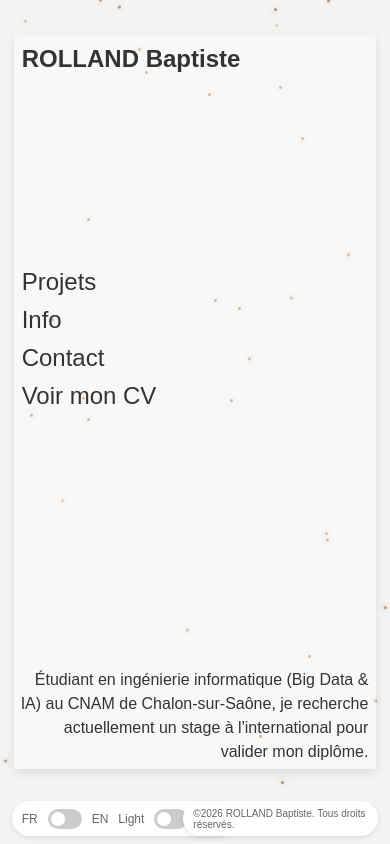
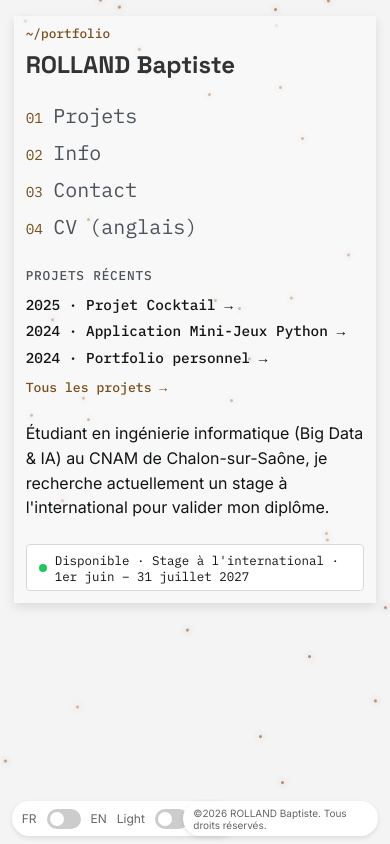
Before and after one commit to OIILury/portfolio, a plain HTML site: page index.html in a window 390 px wide. Drawn offline with Linux system fonts and the light colour scheme.

Commit message:
feat: accueil nouvelle charte (cube, projets récents, badge)

```diff
--- a/css/indexStyle.css
+++ b/css/indexStyle.css
@@ -1,3 +1,8 @@
+body.home {
+    font-family: var(--font-body);
+    color: var(--text);
+}
+
 .main-container {
     display: grid;
     grid-template-rows: auto;
@@ -9,40 +14,51 @@
     transition: background-color 0.3s ease;
 }
 
-
-/* titre Section */
+/* Titre Section */
 .titre {
     grid-column: 1 / 2;
     padding: 20px;
 }
-.titre h2 a {
-    text-decoration: none;
-    color: inherit;
+
+.titre h1 {
+    font-family: var(--font-display);
+    color: var(--text);
 }
-
 
 /* Sidebar Navigation */
 .sidebar {
     grid-column: 1 / 2;
     padding: 20px;
 }
+
 .sidebar ul {
     list-style: none;
     margin: 20px 0;
 }
+
 .sidebar ul li {
     margin: 10px 0;
 }
-.sidebar ul li a {
+
+body.home .sidebar ul li a {
+    display: inline-flex;
+    align-items: baseline;
+    gap: 0.65rem;
     text-decoration: none;
-    font-size: 1.5rem;
-    color: #333;
-    transition: color 0.3s;
-}
-.sidebar ul li a:hover {
-    color: #000;
+    font-family: var(--font-mono);
+    font-size: 1.25rem;
+    color: var(--text-muted);
+    transition: color 0.2s;
 }
 
+body.home .sidebar ul li a:hover {
+    color: var(--accent);
+}
+
+body.home .nav-num {
+    color: var(--accent);
+    font-size: 0.9rem;
+}
 
 /* Main Content */
 main {
@@ -50,31 +66,86 @@ main {
     position: relative;
     padding: 20px;
 }
-.bio {
+
+.home-content {
     position: absolute;
     bottom: 20px;
     right: 20px;
+    display: flex;
+    flex-direction: column;
+    align-items: flex-end;
+    gap: 24px;
+    max-width: 62%;
     text-align: right;
-    max-width: 60%;
-    font-size: 1.2rem;
-    line-height: 1.5;
     z-index: 3;
 }
-.bio p {
-    transition: opacity 0.3s ease-in-out;
-    bottom: 0;
-}
-.text-translated {
-    opacity: 0;
-    position: absolute;
-}
-.bio:hover .text-original {
-    opacity: 0;
-}
-.bio:hover .text-translated {
-    opacity: 1;
+
+.home-projects {
+    display: flex;
+    flex-direction: column;
+    align-items: flex-end;
+    gap: 0.45rem;
 }
 
+.home-projects-title {
+    font: 500 0.8rem/1.2 var(--font-mono);
+    color: var(--text-muted);
+    text-transform: uppercase;
+    letter-spacing: 0.06em;
+    margin: 0 0 0.2rem;
+}
+
+.home-projects-list {
+    list-style: none;
+    margin: 0;
+    padding: 0;
+    display: flex;
+    flex-direction: column;
+    align-items: flex-end;
+    gap: 0.35rem;
+}
+
+.home-project-link {
+    font: 500 0.9rem/1.4 var(--font-mono);
+    color: var(--text);
+    text-decoration: none;
+    transition: color 0.15s ease;
+}
+
+.home-project-link:hover {
+    color: var(--accent);
+}
+
+.home-projects-all {
+    font: 500 0.82rem/1.4 var(--font-mono);
+    margin-top: 0.2rem;
+}
+
+.home-intro {
+    font: 400 1rem/1.55 var(--font-body);
+    color: var(--text);
+    margin: 0;
+}
+
+.info-badge {
+    display: inline-flex;
+    align-items: center;
+    gap: 0.5rem;
+    padding: 0.4rem 0.75rem;
+    background: var(--surface);
+    border: 1px solid var(--border);
+    border-radius: var(--radius);
+    font: 400 0.78rem/1.3 var(--font-mono);
+    color: var(--text);
+}
+
+.info-badge-dot {
+    width: 8px;
+    height: 8px;
+    border-radius: 50%;
+    background: #22c55e;
+    flex-shrink: 0;
+}
 
 /* Cube */
 .cube-container {
@@ -86,6 +157,7 @@ main {
     height: 150px;
     perspective: 500px;
 }
+
 .cube {
     position: relative;
     width: 100%;
@@ -95,84 +167,110 @@ main {
     transition: transform 0.1s;
     cursor: grab;
 }
+
 .cube.dragging {
     animation: none;
     cursor: grabbing;
 }
+
 .cube .face {
     position: absolute;
     width: 100%;
     height: 100%;
+    display: flex;
+    align-items: center;
+    justify-content: center;
     text-align: center;
-    justify-content: center;
-    border: 3px solid #deb887;
+    font: 500 0.8rem var(--font-mono);
+    color: var(--accent);
+    letter-spacing: 0.08em;
+    border: 3px solid var(--accent-deco);
     user-select: none;
     -webkit-user-select: none;
     -moz-user-select: none;
     -ms-user-select: none;
 }
+
 .cube .front  { transform: rotateY(0deg) translateZ(75px); }
 .cube .back   { transform: rotateY(180deg) translateZ(75px); }
 .cube .left   { transform: rotateY(-90deg) translateZ(75px); }
 .cube .right  { transform: rotateY(90deg) translateZ(75px); }
 .cube .top    { transform: rotateX(90deg) translateZ(75px); }
 .cube .bottom { transform: rotateX(-90deg) translateZ(75px); }
+
 @keyframes spin {
     0% { transform: rotateX(0deg) rotateY(0deg); }
     100% { transform: rotateX(360deg) rotateY(360deg); }
 }
 
-
+@media (prefers-reduced-motion: reduce) {
+    .cube {
+        animation: none;
+    }
+}
 
 /* Responsive */
 @media (max-width: 768px) {
-    .main-container {
+    body.home {
+        height: auto;
+        min-height: 100vh;
+        overflow-y: auto;
+        align-items: flex-start;
+        padding: 16px 0 72px;
+    }
+
+    body.home .main-container {
         display: grid;
         grid-template-columns: 1fr;
         grid-template-rows: auto auto auto;
-        margin-top: -40px;
+        margin-top: 0;
         width: 93%;
-        height: 87%;
+        height: auto;
     }
-    .titre {
+
+    body.home .titre {
         grid-row: 1;
         grid-column: 1;
-        padding: 10px 8px;
+        padding: 12px 12px 6px;
         text-align: left;
     }
-    .sidebar {
-        padding: 10px 8px;
+
+    body.home .titre h1 {
+        font-size: 1.5rem;
+    }
+
+    body.home .sidebar {
+        padding: 6px 12px;
         grid-row: 2;
         grid-column: 1;
         text-align: left;
     }
-    main {
-        padding: 10px 0;
+
+    body.home .sidebar ul {
+        margin: 8px 0;
+    }
+
+    body.home main {
+        padding: 12px;
         grid-row: 3;
         grid-column: 1;
-        display: flex;
+        display: block;
         text-align: left;
-        justify-content: flex-end;
     }
-    .titre h1 {
-        font-size: 1.5rem;
-    }
-    .titre h2 {
-        font-size: 0.8rem;
-    }
-    .cube-container {
+
+    body.home .cube-container {
         display: none;
     }
-    .bio {
-        bottom: 5px;
-        right: 8px;
-        margin-right: 0;
-        margin-bottom: 0;
-        font-size: 16px;
+
+    body.home .home-content {
+        position: static;
+        align-items: flex-start;
+        text-align: left;
         max-width: 100%;
-        text-align: right;
     }
-    .text-original {
-        position: relative;
+
+    body.home .home-projects,
+    body.home .home-projects-list {
+        align-items: flex-start;
     }
 }
--- a/index.html
+++ b/index.html
@@ -13,33 +13,43 @@
     <link rel="stylesheet" href="css/indexStyle.css">
     <title data-i18n="title_home">Portfolio - ROLLAND Baptiste</title>
 </head>
-<body>
+<body class="home">
     <div class="main-container">
         <header class="titre">
+            <span class="tech-path">~/portfolio</span>
             <h1>ROLLAND Baptiste</h1>
         </header>
         <nav class="sidebar">
             <ul>
-                <li><a href="projects.html" data-i18n="nav_projects">Projets</a></li>
-                <li><a href="about.html" data-i18n="nav_about">Info</a></li>
-                <li><a href="contact.html" data-i18n="nav_contact">Contact</a></li>
-                <li><a href="uploads/CV_Stage_ROLLAND.pdf" target="_blank" data-i18n="nav_cv" data-i18n-attr="aria-label:nav_cv_aria">Voir mon CV</a></li>
+                <li><a href="projects.html"><span class="nav-num">01</span><span data-i18n="nav_projects">Projets</span></a></li>
+                <li><a href="about.html"><span class="nav-num">02</span><span data-i18n="nav_about">Info</span></a></li>
+                <li><a href="contact.html"><span class="nav-num">03</span><span data-i18n="nav_contact">Contact</span></a></li>
+                <li><a href="uploads/CV_Stage_ROLLAND.pdf" target="_blank" rel="noopener noreferrer" data-i18n-attr="aria-label:nav_cv_aria"><span class="nav-num">04</span><span data-i18n="nav_cv">CV (anglais)</span></a></li>
             </ul>
         </nav>
         <div class="cube-container">
             <div class="cube">
-                <div class="face front"></div>
-                <div class="face back"></div>
-                <div class="face left"></div>
-                <div class="face right"></div>
-                <div class="face top"></div>
-                <div class="face bottom"></div>
+                <div class="face front"><span data-i18n="cube_face_1">BIG DATA</span></div>
+                <div class="face back"><span data-i18n="cube_face_2">IA</span></div>
+                <div class="face left"><span data-i18n="cube_face_3">CLOUD</span></div>
+                <div class="face right"><span data-i18n="cube_face_4">ROBOTIQUE</span></div>
+                <div class="face top"><span data-i18n="cube_face_5">PYTHON</span></div>
+                <div class="face bottom"><span data-i18n="cube_face_6">SQL</span></div>
             </div>
         </div>
         <main>
-            <section class="bio">
-                <p data-i18n="home_intro">Étudiant en ingénierie informatique (Big Data & IA) au CNAM de Chalon-sur-Saône, je recherche actuellement un stage à l'international pour valider mon diplôme.</p>
-            </section>
+            <div class="home-content">
+                <section class="home-projects" id="home-projects">
+                    <h2 class="home-projects-title" data-i18n="home_recent">Projets récents</h2>
+                    <ul class="home-projects-list" id="home-projects-list"></ul>
+                    <a class="tech-link home-projects-all" href="projects.html" data-i18n="home_all_projects">Tous les projets →</a>
+                </section>
+                <p class="home-intro" data-i18n="home_intro">Étudiant en ingénierie informatique (Big Data & IA) au CNAM de Chalon-sur-Saône, je recherche actuellement un stage à l'international pour valider mon diplôme.</p>
+                <div class="info-badge">
+                    <span class="info-badge-dot" aria-hidden="true"></span>
+                    <span data-i18n="info_badge">Disponible · Stage à l'international · 1er juin – 31 juillet 2027</span>
+                </div>
+            </div>
         </main>
     </div>
 
@@ -65,5 +75,6 @@
     <script src="js/i18n.js"></script>
     <script src="js/particles.js"></script>
     <script src="js/cubeInteraction.js"></script>
+    <script src="js/home-projects.js"></script>
 </body>
 </html>
--- /dev/null
+++ b/js/home-projects.js
@@ -0,0 +1,107 @@
+(function () {
+    const container = document.getElementById("home-projects");
+    const list = document.getElementById("home-projects-list");
+    if (!container || !list) {
+        return;
+    }
+
+    let recentProjects = null;
+
+    function getLang() {
+        const saved = localStorage.getItem("lang");
+        if (saved === "fr" || saved === "en") {
+            return saved;
+        }
+        return document.documentElement.lang === "en" ? "en" : "fr";
+    }
+
+    function pickTitle(project, lang) {
+        const other = lang === "fr" ? "en" : "fr";
+        const primary = project[lang] && project[lang].title ? project[lang].title : "";
+        if (primary) {
+            return primary;
+        }
+        return (project[other] && project[other].title) ? project[other].title : project.slug;
+    }
+
+    function hasAnySection(project) {
+        const langs = ["fr", "en"];
+        const keys = ["context", "approach", "architecture", "challenges", "outcome"];
+        return langs.some(function (lang) {
+            const sections = project[lang] && project[lang].sections ? project[lang].sections : {};
+            return keys.some(function (key) {
+                return Boolean(sections[key] && sections[key].trim());
+            });
+        });
+    }
+
+    function getProjectHref(project) {
+        if (project.legacy_page && !hasAnySection(project)) {
+            return project.legacy_page;
+        }
+        return "project.html?p=" + encodeURIComponent(project.slug);
+    }
+
+    function compareStartDescNullLast(a, b) {
+        const aHas = Boolean(a.start);
+        const bHas = Boolean(b.start);
+        if (aHas !== bHas) {
+            return aHas ? -1 : 1;
+        }
+        if (!aHas && !bHas) {
+            return a.slug.localeCompare(b.slug);
+        }
+        const cmp = b.start.localeCompare(a.start);
+        return cmp !== 0 ? cmp : a.slug.localeCompare(b.slug);
+    }
+
+    function render() {
+        if (!recentProjects) {
+            return;
+        }
+        const lang = getLang();
+        list.textContent = "";
+
+        recentProjects.forEach(function (project) {
+            const li = document.createElement("li");
+            const a = document.createElement("a");
+            a.className = "home-project-link";
+            a.href = getProjectHref(project);
+            const title = pickTitle(project, lang);
+            const year = project.start ? project.start.slice(0, 4) : "";
+            a.textContent = (year ? year + " \u00b7 " : "") + title + " \u2192";
+            li.appendChild(a);
+            list.appendChild(li);
+        });
+    }
+
+    document.addEventListener("langchange", render);
+
+    fetch("data/projects.json")
+        .then(function (response) {
+            if (!response.ok) {
+                throw new Error("Impossible de charger data/projects.json");
+            }
+            return response.json();
+        })
+        .then(function (data) {
+            const all = Array.isArray(data.projects) ? data.projects : [];
+            const published = all.filter(function (project) {
+                return project.status === "published";
+            });
+            recentProjects = published
+                .slice()
+                .sort(function (a, b) {
+                    const featCmp = Number(Boolean(b.featured)) - Number(Boolean(a.featured));
+                    if (featCmp !== 0) {
+                        return featCmp;
+                    }
+                    return compareStartDescNullLast(a, b);
+                })
+                .slice(0, 3);
+            render();
+        })
+        .catch(function () {
+            container.style.display = "none";
+        });
+})();
```
Also changed, not shown: i18n/en.json (+10 -2 lines), i18n/fr.json (+10 -2 lines).
